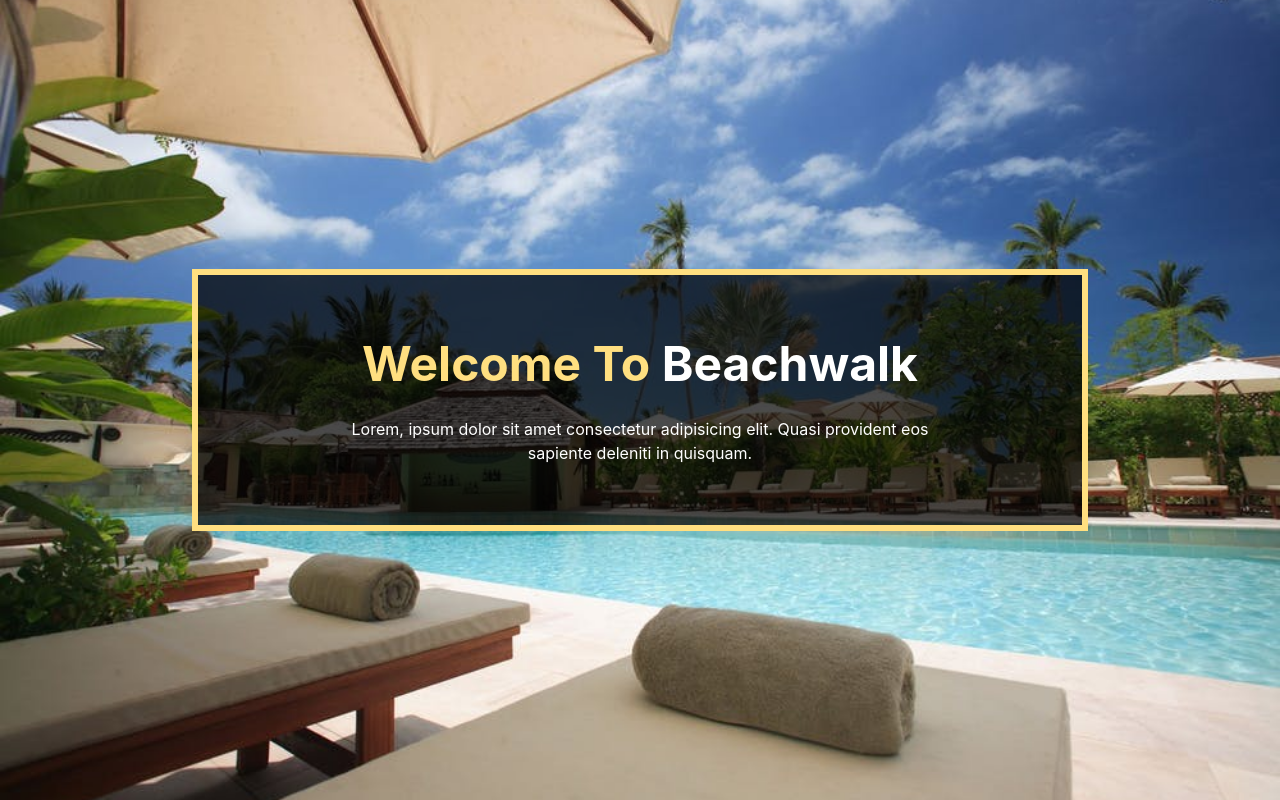
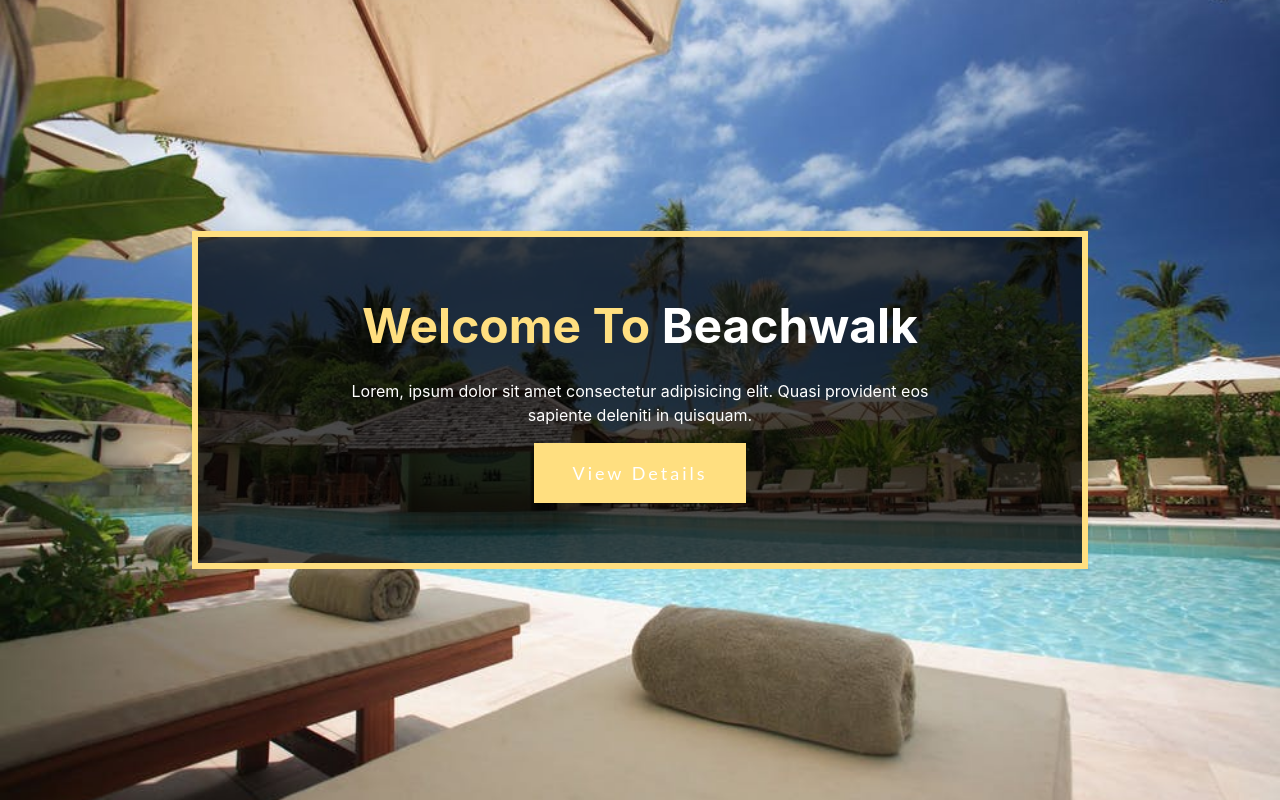
Before and after one commit to TayMaaMT/hotel_react_app, a React (Create React App) app: page / in a window 1280 px wide. Built offline with nearby package versions, Linux system fonts and the light colour scheme.

Commit message:
create button commpnent

```diff
--- /dev/null
+++ b/src/components/globals/Button.js
@@ -0,0 +1,31 @@
+import styled from "styled-components";
+import {
+  setColor,
+  setRem,
+  setLetterSpacing,
+  setFont,
+  setBorder,
+  setTransition
+} from "../../styles";
+
+
+
+export const PrimaryBtn = styled.button`
+  display: inline-block;
+  background: ${setColor.primaryColor};
+  color: ${setColor.mainWhite};
+  text-transform: capitalize;
+  font-size: ${setRem(18)};
+  ${setFont.main};
+  padding: ${setRem(17)} ${setRem(36)};
+  ${setBorder({ color: setColor.primaryColor })};
+  ${setLetterSpacing(3)};
+  ${setTransition()};
+  ${props =>
+    `margin: ${props.t || 0} ${props.r || 0} ${props.b || 0} ${props.l || 0}}`};
+  text-decoration: none;
+  &:hover {
+    background: transparent;
+    color: ${setColor.primaryColor};
+  }
+  `
--- a/src/components/home/Header.js
+++ b/src/components/home/Header.js
@@ -1,7 +1,7 @@
-
 import Hero from "../globals/Hero";
 import aboutImg from "../../images/aboutBcg.jpeg";
 import Banner from "../globals/Banner";
+import { PrimaryBtn } from "../globals/Button";
 
 const Header = () => {
   return (
@@ -10,7 +10,9 @@
         greeting="welcome to"
         title="beachwalk "
         text="Lorem, ipsum dolor sit amet consectetur adipisicing elit. Quasi provident eos sapiente deleniti in quisquam."
-      />
+      >
+         <PrimaryBtn t="1rem">view details</PrimaryBtn>
+     </Banner>
     </Hero>
   );
 };
--- a/src/styles.js
+++ b/src/styles.js
@@ -77,3 +77,11 @@
     animation: ${animation} 3s ease-in-out;
   `;
 };
+
+export const setTransition = ({
+  property = "all",
+  time = "0.3s",
+  timing = "ease-in-out"
+} = {}) => {
+  return `transition:${property} ${time} ${timing}`;
+};
```
Also changed, not shown: 1 other file (tests, documents, lock files or other folders).
